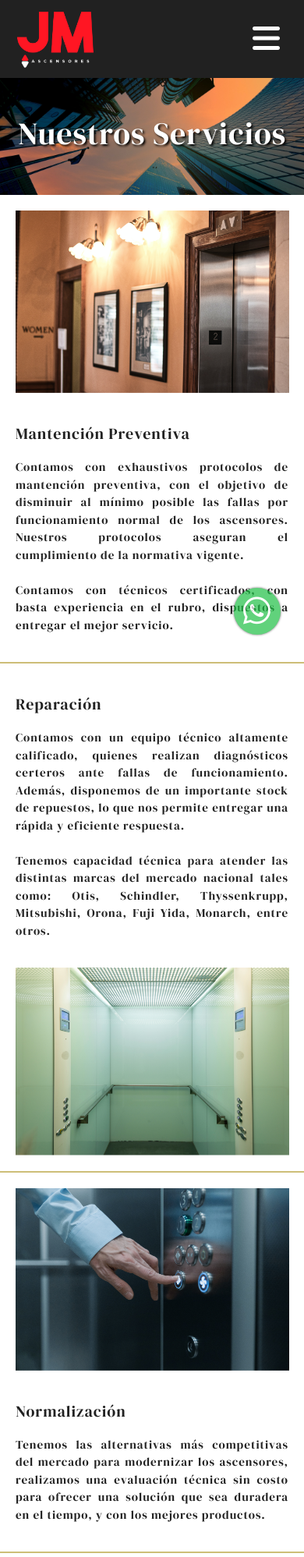
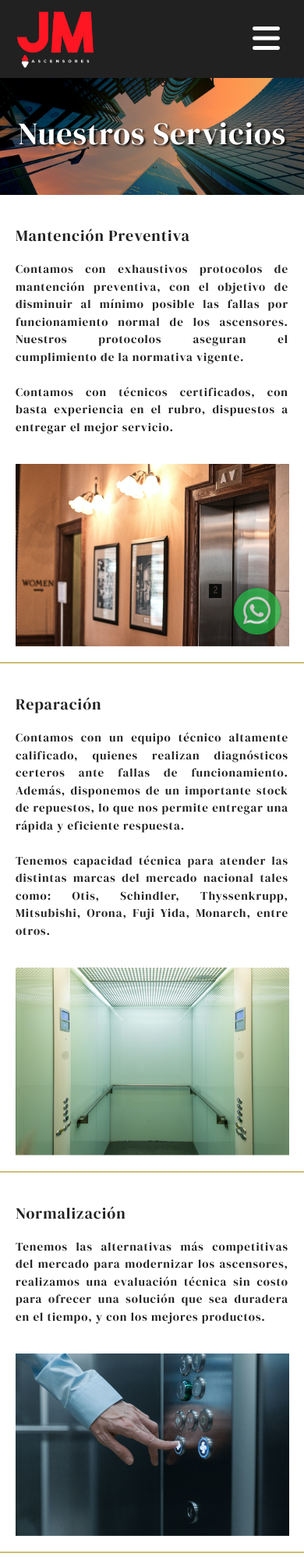
Before and after one commit to angelodiazram/pagina-jmascensores-sin-yarn, a plain HTML site: page pages/servicios/servicios.html in a window 390 px wide. Shown: the top 1997 px of the page at 78% size. Drawn offline with nearby package versions, Linux system fonts and the light colour scheme; a web font is replaced by a local one.

```diff
--- a/pages/servicios/servicios.html
+++ b/pages/servicios/servicios.html
@@ -55,7 +55,7 @@
 
         <div class="servicios">
 
-            <div class="art_completo">
+            <div class="art_completo"  id="completo-1">
 
                 <img src="../../assets/imgs/img-servicios/doble-ascensor.png" alt="Mantención">
                 <div class="art_min">
@@ -72,7 +72,7 @@
                 </div>
             </div>
 
-            <div class="art_completo">
+            <div class="art_completo"  id="completo-2">
 
                 <div class="art_min">
 
@@ -91,8 +91,8 @@
                 <img src="../../assets/imgs/img-servicios/interior-ascensor.png" alt="Repación">
             </div>
 
-            <div id="par-2-art">
-                <div class="art_completo">
+
+            <div class="art_completo"  id="completo-3">
                 <img src="../../assets/imgs/img-servicios/mano-boton-1.png" alt="Normalización">
                 <div class="art_min">
                     <h4>Normalización</h4>
@@ -105,7 +105,7 @@
                 </div>
             </div>
 
-                <div class="art_completo">
+            <div class="art_completo"  id="completo-4">
                 <div class="art_min">
                     <h4>Emergencias</h4>
                     <p>
@@ -116,8 +116,6 @@
                 <img src="../../assets/imgs/img-servicios/mano-boton-2.png" alt="Emergencias">
 
             </div>
-            </div>
-
         </div>
 
         <a
--- a/styles/_servicios.scss
+++ b/styles/_servicios.scss
@@ -233,6 +233,16 @@
             // width: 100%;
             // height: max-content;
 
+            #completo-1{
+                display: flex;
+                flex-direction: column-reverse;
+            }
+
+            #completo-3{
+                display: flex;
+                flex-direction: column-reverse;
+
+            }
             .art_completo {
 
                 flex-direction: column;
```
Also changed, not shown: styles.css, 1 other file. Lines whose indentation alone changed are shown as unchanged.
